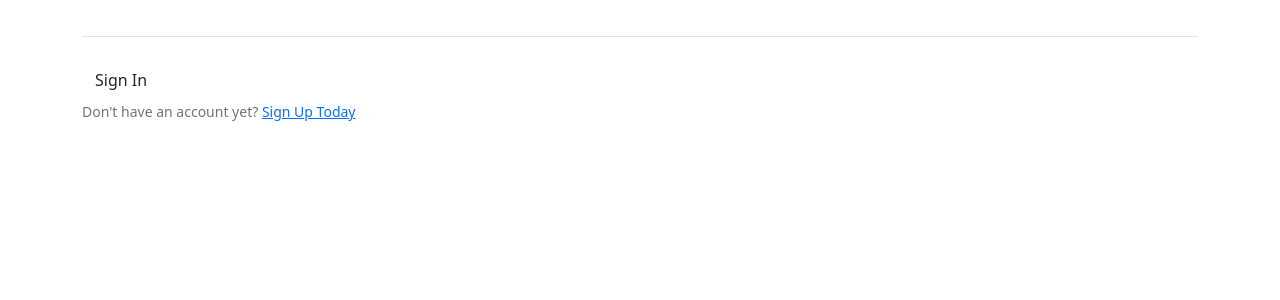
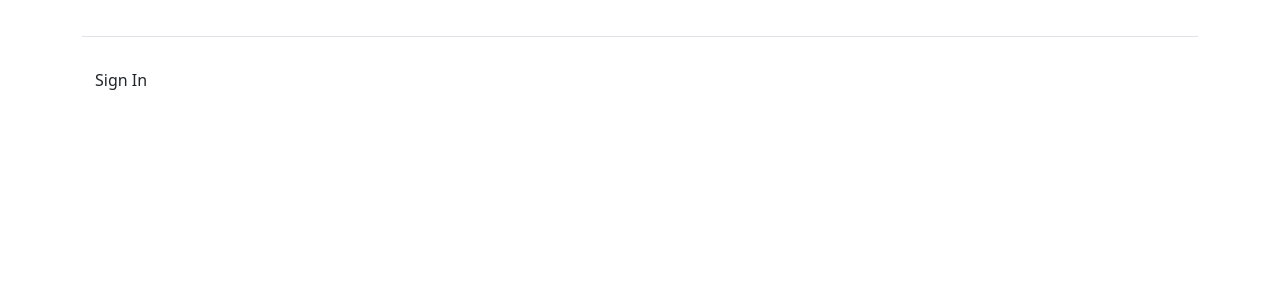
Before and after one commit to ArundeepChohan/HerokuApp, a Django app: page / in a window 1280 px wide. Shown: the top 300 px of the page. Run offline with Django 3.2, Linux system fonts and the light colour scheme.

Commit message:
Adding Login styles

```diff
--- a/pages/templates/user/login.html
+++ b/pages/templates/user/login.html
@@ -27,7 +27,7 @@
               <button class="btn ">Sign In</button>
           </div>
           <div class="form-group">
-              <small class="text-muted ml-3" >Don't have an account yet? <a href="{% url 'register' %}">Sign Up Today</a></small>
+              <!-- <small class="text-muted ml-3" >Don't have an account yet? <a href="{% url 'register' %}">Sign Up Today</a></small> -->
           </div>
         </form>
     </div>
```
